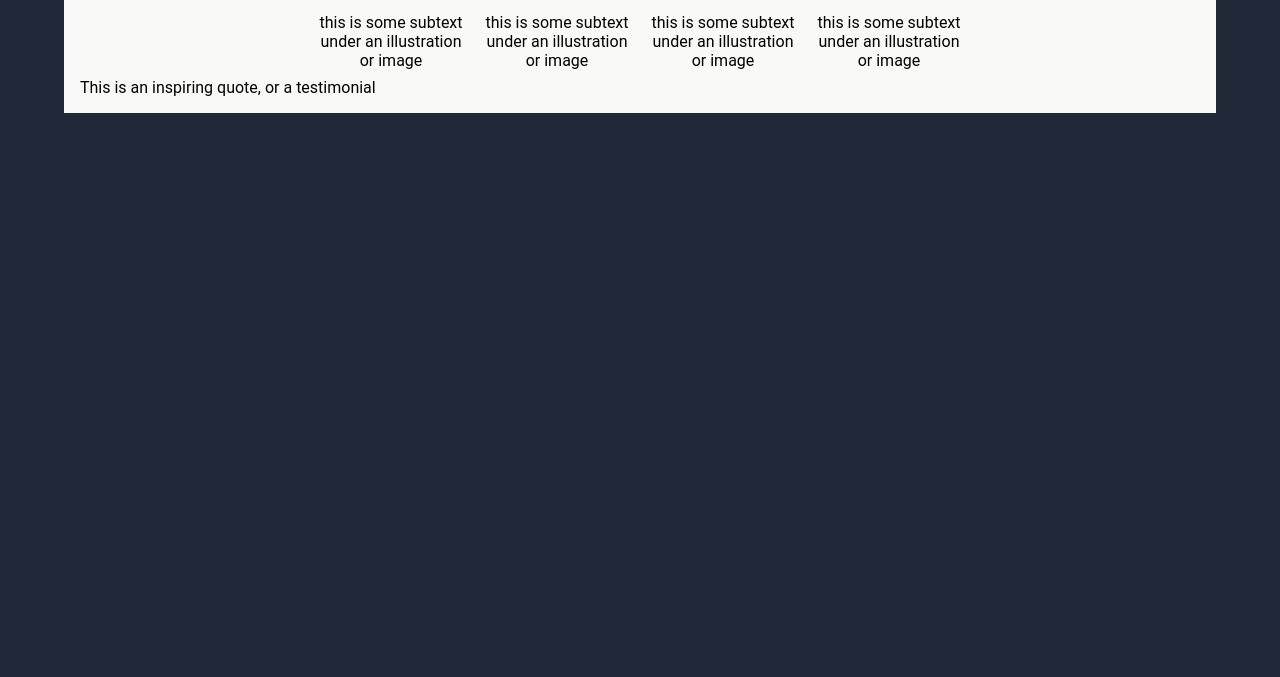
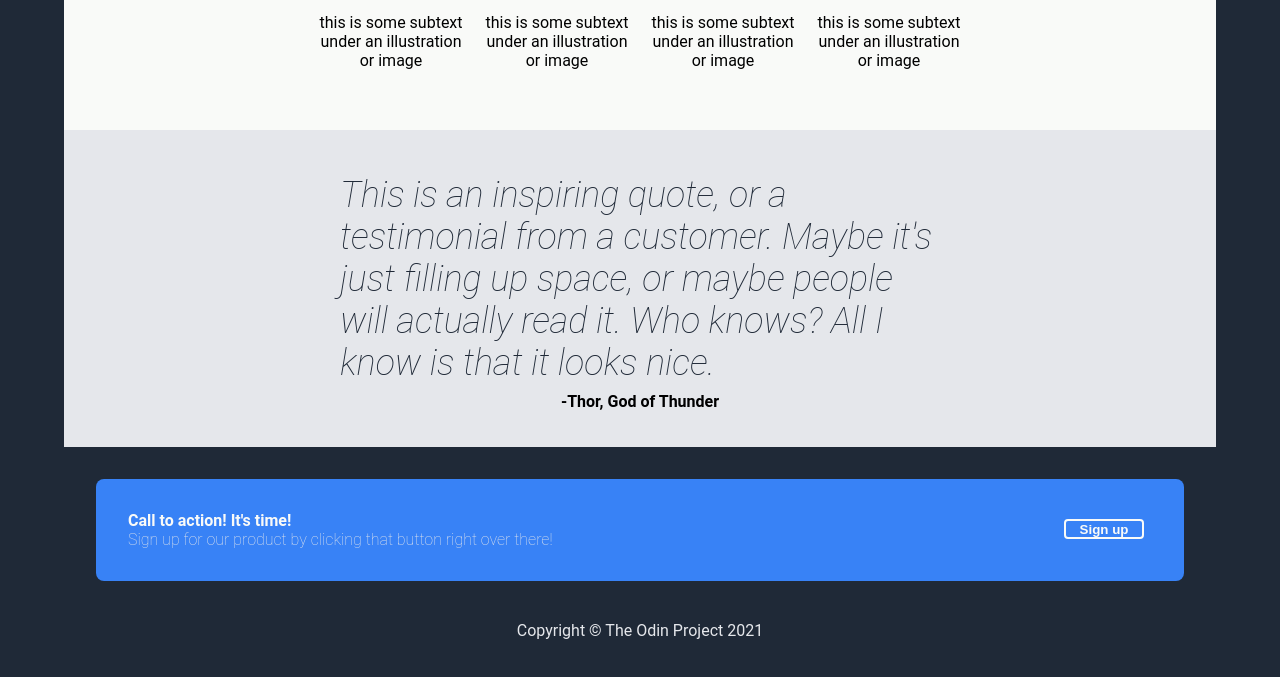
Before and after one commit to Keenan-B/landing-page, a plain HTML site: page index.html in a window 1280 px wide. Shown: the part 657-1334 px from the top of the page. Before the commit the page ends 802 px from the top, so only its background shows below. Drawn offline with Linux system fonts and the light colour scheme.

Commit message:
Finish main page content and layout. Add styling.

```diff
--- a/index.html
+++ b/index.html
@@ -46,8 +46,24 @@
                 <div class="infotext">this is some subtext under an illustration or image</div>
             </div>
         </div>
+        </div>
         <div class="quote">
-            <div class="quotemain">This is an inspiring quote, or a testimonial </div>
+            <div class="quotemain">This is an inspiring quote, or a testimonial from a customer. Maybe it's just filling up space, or maybe people will actually read it. Who knows? All I know is that it looks nice.</div>
+             <div class="quoteauthor">-Thor, God of Thunder</div>
+        </div>
+        <div class="calltoaction">
+           <div class="callcontainer">
+                <div class="call">
+                <div class="callbold">Call to action! It's time!</div>
+                </div>
+                <div class="call">
+                <div class="callbody">Sign up for our product by clicking that button right over there!</div>
+                </div>
+            </div>
+            <button class="signup2">Sign up</button>
+        </div>
+        <div class="footer">
+            Copyright © The Odin Project 2021
         </div>
 
     </body>
--- a/style.css
+++ b/style.css
@@ -33,7 +33,7 @@ body {
 
 .hero {
     display: flex;
-    justify-content: space-between;
+    justify-content: space-around;
     margin-bottom: 32px;
 
 }
@@ -102,9 +102,84 @@ body {
     gap: 16px;
     max-width: 150px;
     padding: 8px;
+    margin-bottom: 36px;
+}
+
+.quote {
+    background-color: #e5e7eb;
+    display: flex;
+    padding: 36px;
+    flex-flow: column wrap;
+    align-items: center;
+}
+
+.quotemain {
+    color: #1F2937;
+    font-style: italic;
+    font-weight:lighter;
+    font-size: 36px;
+    max-width: 600px;
+    padding: 8px;
+    display: flex;
+    flex-wrap: wrap;
 
 }
 
+.quoteauthor {
+    font-weight: bold;
+
+}
+
+.calltoaction {
+    background-color:#3882f6;
+    color:#F9FAF8;
+    border-radius: 8px;
+    margin: 32px;
+    padding: 32px;
+    display: flex;
+    justify-content: space-between;
+}
+
+.call {
+    display: flex;
+    flex-direction: column;
+    align-items: flex-start;
+    max-width: 450px;
+}
+
+.callcontainer {
+
+
+}
+
+.callbold {
+    font-weight: bold;
+}
+
+.callbody {
+    color:#e5e7eb;
+    font-weight: lighter;
+}
+
+.signup2{
+    background-color: #3882f6;
+    color:#F9FAF8;
+    font-weight: 600;
+    border-color: #F9FAF8;
+    border-style: solid;
+    border-radius: 4px;
+    width: 80px;
+    height: 20px;
+    margin: 8px;
+}
+
+.footer {
+    color:#e5e7eb;
+    margin: 0;
+    padding: 8px;
+    display: flex;
+    justify-content: center;
+}
 
 
 a {
```
